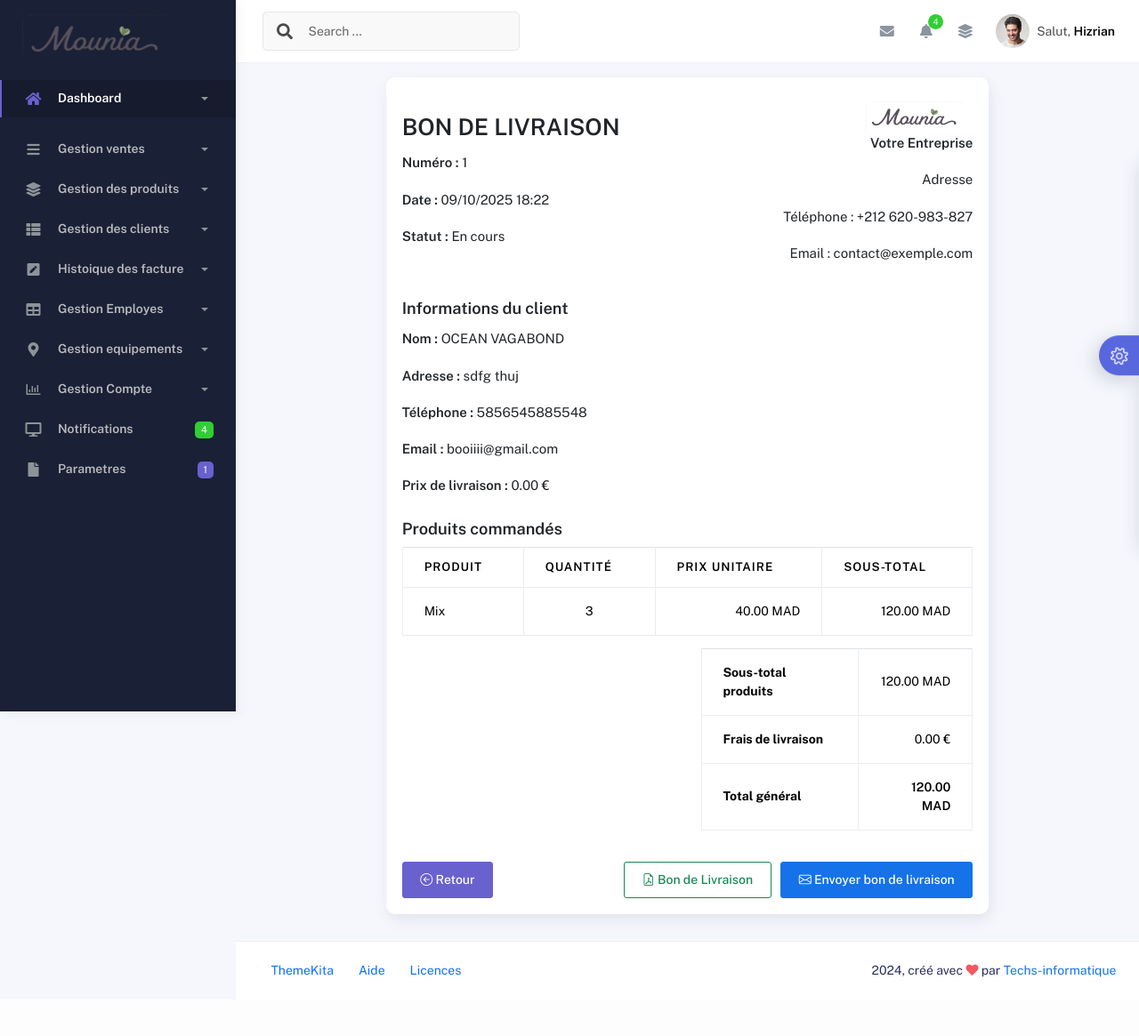
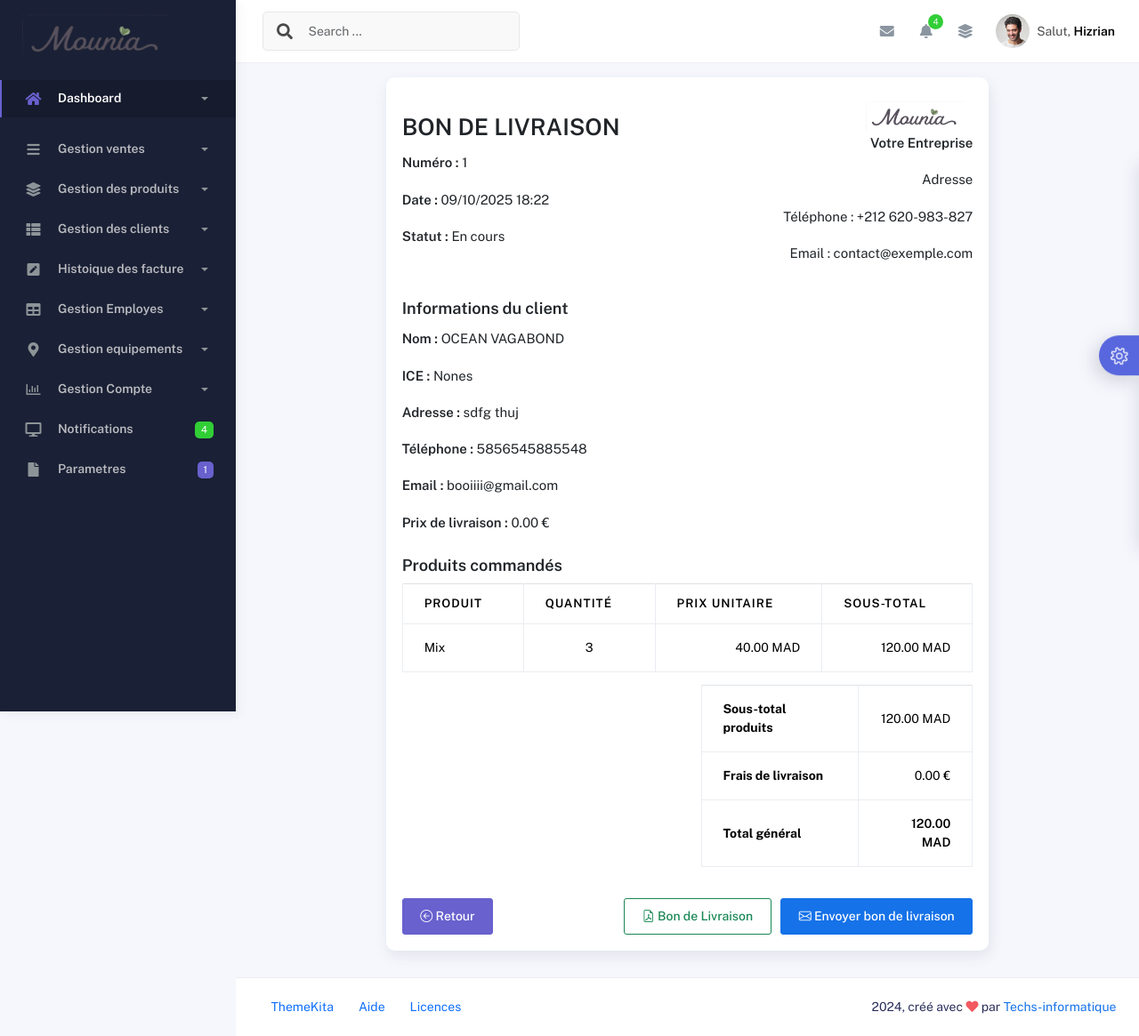
Before and after one commit to Kountade/MOUNIA_MICROPOUSSE, a Django app: page /commandes/1/ in a window 1280 px wide. Shown: the whole page at 89% size. Before the commit the page ends 1099 px from the top, so only its background shows below. Run offline with Django 4.2, Linux system fonts and the light colour scheme; data comes from the database, SQL or seed files in the repository; both versions use the stored data as it was after the commit; some libraries are stand-ins or nearby versions.

Commit message:
404 sol img 1

```diff
--- a/application/views.py
+++ b/application/views.py
@@ -544,13 +544,14 @@
 
     # === INFOS COMMANDE ===
     elements.append(Paragraph(f"<b>Numéro :</b> {commande.id}", styleN))
-    elements.append(Paragraph(f"<b>Date :</b> {commande.date_commande.strftime('%d/%m/%Y %H:%M')}", styleN))
+    elements.append(Paragraph(f"<b>Date :</b> {commande.date_commande.strftime('%d/%m/%Y')}", styleN))
     elements.append(Paragraph(f"<b>Statut :</b> {commande.statut}", styleN))
     elements.append(Spacer(1, 12))
 
     # === INFOS CLIENT ===
     elements.append(Paragraph("<b>Informations du client</b>", styles["Heading2"]))
     elements.append(Paragraph(f"Nom : {commande.client.nom}", styleN))
+    elements.append(Paragraph(f"ICE : {commande.client.ice}", styleN))
     elements.append(Paragraph(f"Adresse : {commande.client.adresse}", styleN))
     elements.append(Paragraph(f"Téléphone : {commande.client.telephone}", styleN))
     elements.append(Paragraph(f"Email : {commande.client.email or 'Non renseigné'}", styleN))
@@ -1201,6 +1202,7 @@
     elements.append(Paragraph("<b>INFORMATIONS CLIENT</b>", styles['Heading2']))
     client_info = [
         [Paragraph("<b>Nom:</b>", styles['Normal']), client.nom],
+        [Paragraph("<b>Ville:</b>", styles['Normal']), client.ice],
         [Paragraph("<b>Ville:</b>", styles['Normal']), client.ville],
         [Paragraph("<b>Prix livraison:</b>", styles['Normal']), f"{client.prix_livraison} MAD"],
         [Paragraph("<b>Période de facturation:</b>", styles['Normal']), mois_nom],
--- a/templates/commandes/detail_commande.html
+++ b/templates/commandes/detail_commande.html
@@ -49,6 +49,9 @@
             <div class="mb-4">
               <h5 class="fw-bold">Informations du client</h5>
               <p><strong>Nom :</strong> {{ commande.client.nom }}</p>
+               <p>
+                <strong>ICE :</strong> {{ commande.client.ice }}s
+              </p>
               <p><strong>Adresse :</strong> {{ commande.client.adresse }}</p>
               <p>
                 <strong>Téléphone :</strong> {{ commande.client.telephone }}
```
Also changed, not shown: mounia/settings.py (+2 -7 lines), db.sqlite3, media/produits/blogpost.jpg (added).
